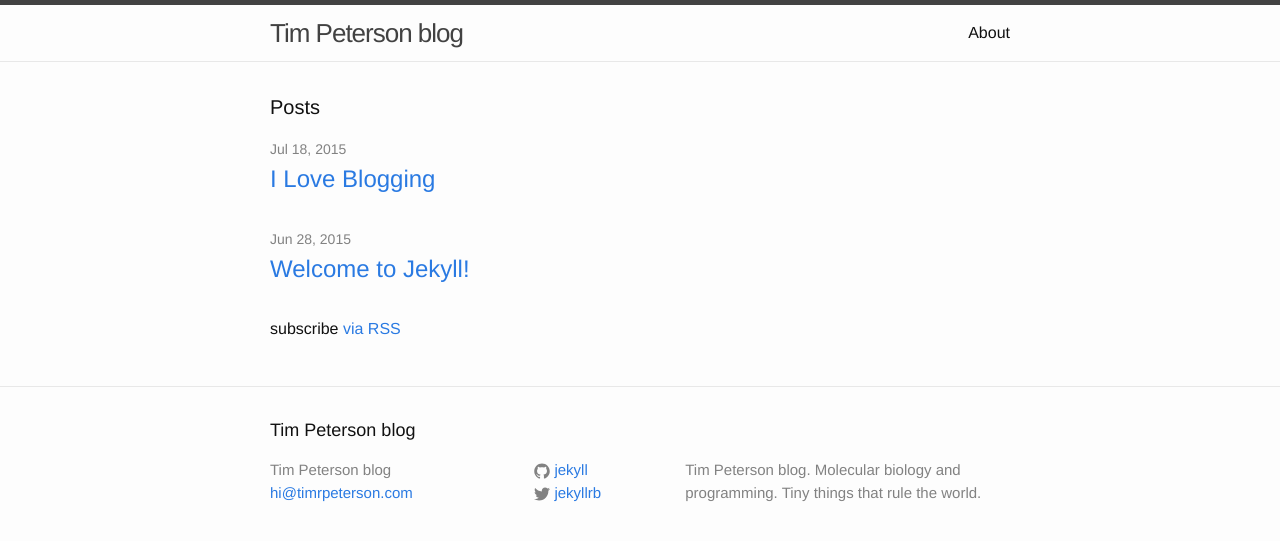
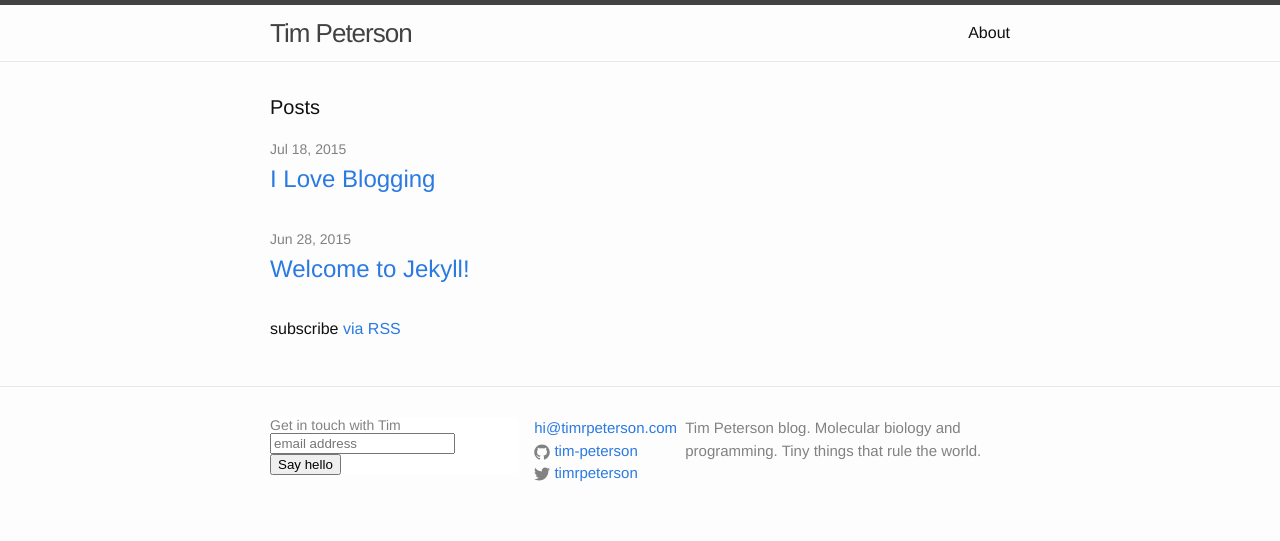
Before and after one commit to tim-peterson/timrpeterson, a Jekyll site: the page built from index.html, in a window 1280 px wide. Shown: the top 541 px of the page. Built offline with Jekyll 4.4.1, drawn with Linux system fonts in a browser that asks for light colours; comment, search, counter and statistics services are not loaded.

Commit message:
is same as github?

```diff
--- a/_config.yml
+++ b/_config.yml
@@ -1,12 +1,12 @@
 # Site settings
-title: Tim Peterson blog
+title: Tim Peterson
 email: hi@timrpeterson.com
 description: > # this means to ignore newlines until "baseurl:"
   Tim Peterson blog. Molecular biology and programming. Tiny things that rule the world.
 baseurl: "" # the subpath of your site, e.g. /blog/
 url: "http://blog.timrpeterson.com" # the base hostname & protocol for your site
-twitter_username: jekyllrb
-github_username:  jekyll
+twitter_username: timrpeterson
+github_username:  tim-peterson
 
 # Build settings
 markdown: kramdown
--- a/_includes/footer.html
+++ b/_includes/footer.html
@@ -2,18 +2,43 @@
 
   <div class="wrapper">
 
-    <h2 class="footer-heading">{{ site.title }}</h2>
+    <!--h2 class="footer-heading">{{ site.title }}</h2-->
 
     <div class="footer-col-wrapper">
       <div class="footer-col  footer-col-1">
         <ul class="contact-list">
-          <li>{{ site.title }}</li>
-          <li><a href="mailto:{{ site.email }}">{{ site.email }}</a></li>
+          <!--li>{{ site.title }}</li-->
+          <li>
+            <!-- Begin MailChimp Signup Form -->
+            <link href="//cdn-images.mailchimp.com/embedcode/slim-081711.css" rel="stylesheet" type="text/css">
+            <style type="text/css">
+            	#mc_embed_signup{background:#fff; clear:left; font:14px Helvetica,Arial,sans-serif; }
+            	/* Add your own MailChimp form style overrides in your site stylesheet or in this style block.
+            	   We recommend moving this block and the preceding CSS link to the HEAD of your HTML file. */
+            </style>
+            <div id="mc_embed_signup">
+            <form action="//timrpeterson.us11.list-manage.com/subscribe/post?u=3fcba154c58c55edc4702b198&amp;id=65a9ca1411" method="post" id="mc-embedded-subscribe-form" name="mc-embedded-subscribe-form" class="validate" target="_blank" novalidate>
+                <div id="mc_embed_signup_scroll">
+            	<label for="mce-EMAIL">Get in touch with Tim</label>
+            	<input type="email" value="" name="EMAIL" class="email" id="mce-EMAIL" placeholder="email address" required>
+                <!-- real people should not fill this in and expect good things - do not remove this or risk form bot signups-->
+                <div style="position: absolute; left: -5000px;"><input type="text" name="b_3fcba154c58c55edc4702b198_65a9ca1411" tabindex="-1" value=""></div>
+                <div class="clear"><input type="submit" value="Say hello" name="subscribe" id="mc-embedded-subscribe" class="button"></div>
+                </div>
+            </form>
+            </div>
+
+            <!--End mc_embed_signup-->
+          </li>
+
+
         </ul>
       </div>
 
       <div class="footer-col  footer-col-2">
         <ul class="social-media-list">
+          <li><a href="mailto:{{ site.email }}">{{ site.email }}</a></li>
+
           {% if site.github_username %}
           <li>
             <a href="https://github.com/{{ site.github_username }}">
```
Also changed, not shown: _includes/head.html (+12 -0 lines), 1 other file.
